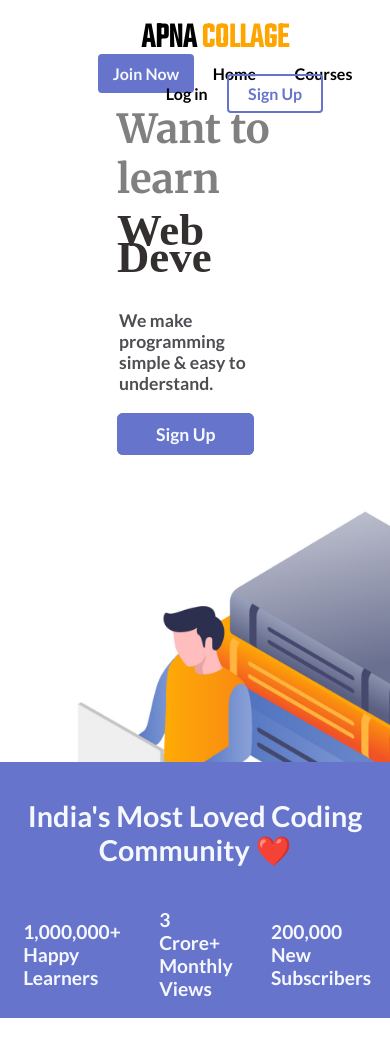
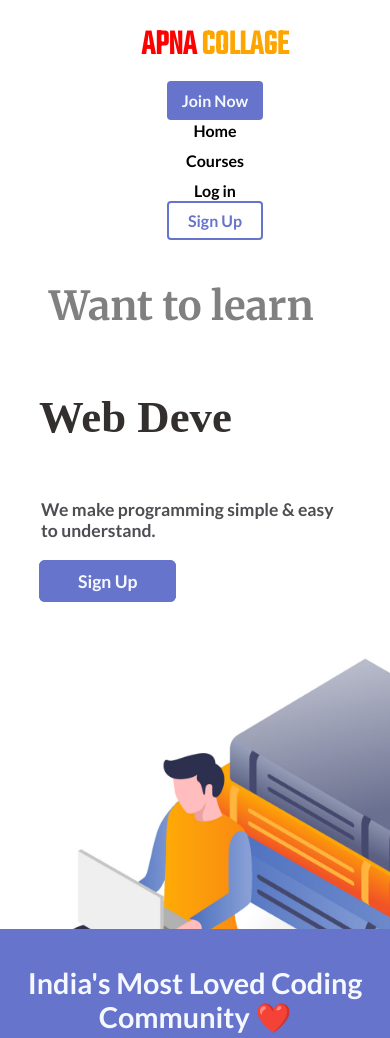
Before and after one commit to kuldeepsaini65/Apna-Collage-1.0, a plain HTML site: page index.html in a window 390 px wide. Shown: the top 1038 px of the page. Drawn offline with Linux system fonts and the light colour scheme.

Commit message:
Message: added phone.css and currently working on it.

```diff
--- a/index.html
+++ b/index.html
@@ -5,7 +5,8 @@
     <meta charset="UTF-8">
     <meta http-equiv="X-UA-Compatible" content="IE=edge">
     <meta name="viewport" content="width=device-width, initial-scale=1.0">
-    <link rel="stylesheet" href="/style.css">
+    <link rel="stylesheet" href="./style.css">
+    <link rel="stylesheet" media='screen and (max-width:414px)' href="./phone.css">
     <link rel="preconnect" href="https://fonts.googleapis.com">
     <link rel="preconnect" href="https://fonts.gstatic.com" crossorigin>
     <link href="https://fonts.googleapis.com/css2?family=Teko&display=swap" rel="stylesheet">
--- /dev/null
+++ b/phone.css
@@ -0,0 +1,32 @@
+.logo{
+    color: rgb(254, 0, 0);
+}
+
+.nav-container{
+    margin: 20px;
+}
+
+.nav{
+    padding: 15px;
+}
+
+.nav-items{
+    padding: 5px;
+}
+
+.section1{
+    text-align: left;
+}
+
+.text{
+    width: 80%;
+}
+
+.main-heading{
+    padding: 0px 0px 16px 0px;
+    margin: 10px;
+}
+
+.wrap{
+    line-height: 100px;
+}
--- a/style.css
+++ b/style.css
@@ -26,6 +26,11 @@ body{
     justify-content: center;
     align-items: center;
     flex-wrap: wrap;
+
+    width: 50%;
+    padding: 10px;
+
+
 }
 
 .nav-items>a{
```
